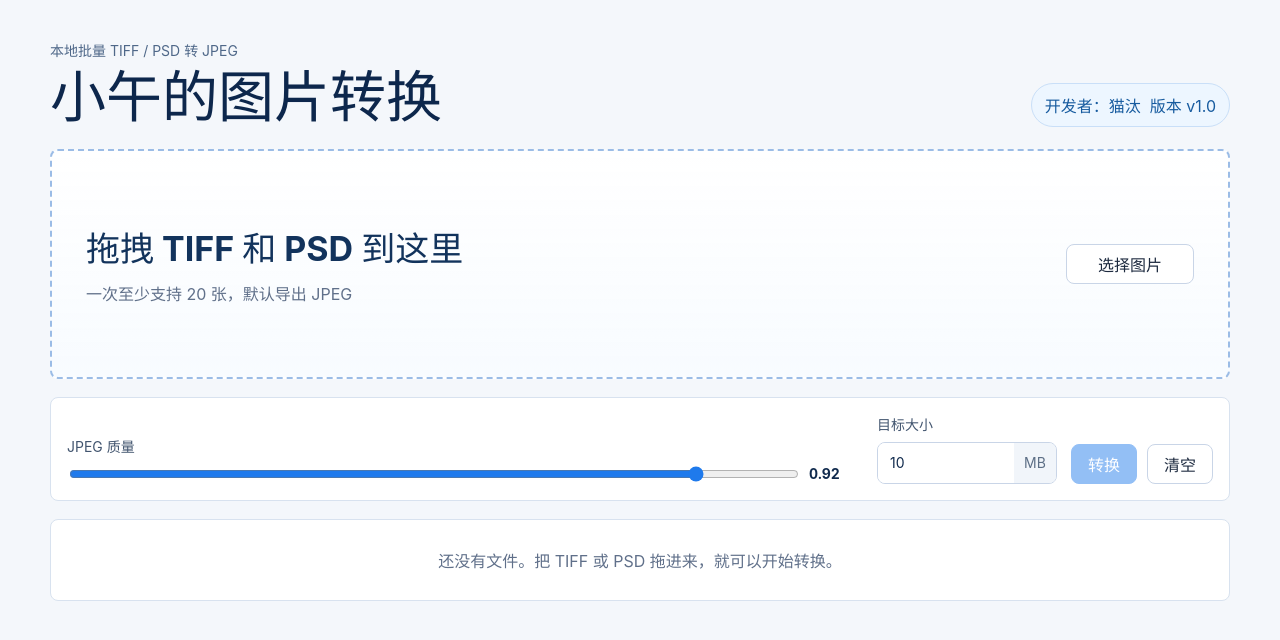
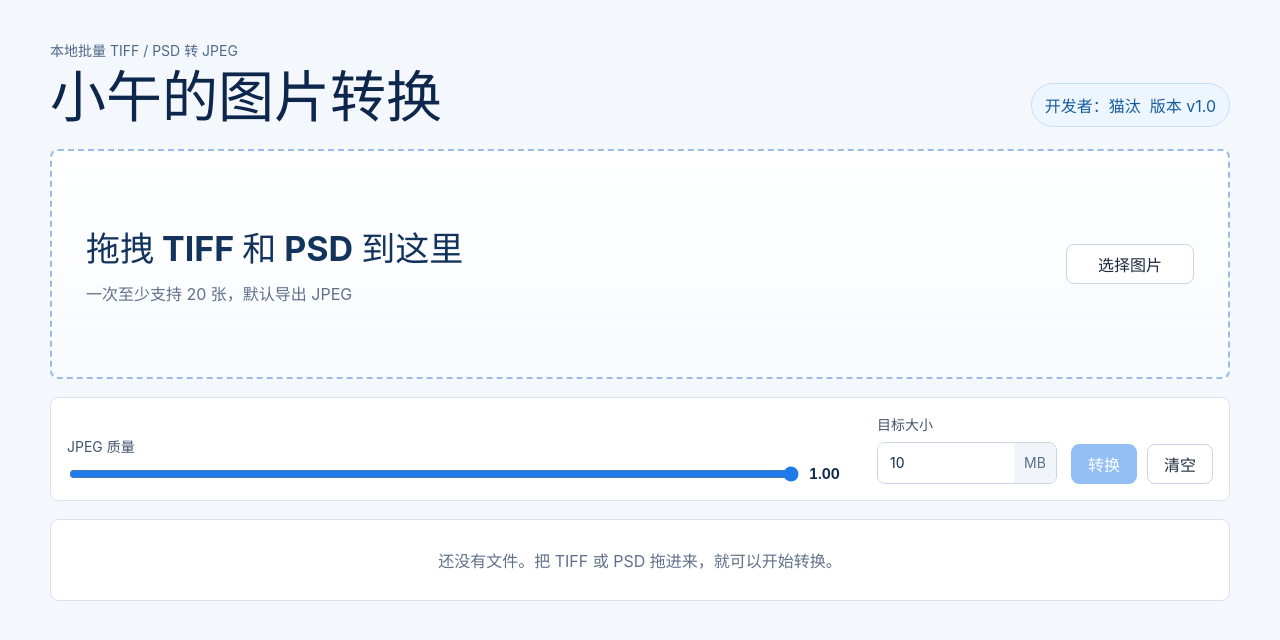
Before and after one commit to jiangmaotai-th/xiaowu-image-converter, a React (Vite) app: page / in a window 1280 px wide. Shown: the top 640 px of the page. Built offline with nearby package versions, Linux system fonts and the light colour scheme.

Commit message:
Set default JPEG quality to maximum

```diff
--- a/src/App.tsx
+++ b/src/App.tsx
@@ -15,7 +15,7 @@ const VISIBLE_ROWS = 500;
 export default function App() {
   const [jobIds, setJobIds] = useState<string[]>([]);
   const [jobsById, setJobsById] = useState<Record<string, ImageJob>>({});
-  const [quality, setQuality] = useState(0.92);
+  const [quality, setQuality] = useState(1);
   const [targetSizeMb, setTargetSizeMb] = useState(10);
   const [busy, setBusy] = useState(false);
   const [messages, setMessages] = useState<string[]>([]);
@@ -185,7 +185,7 @@ export default function App() {
 
     setMessages(
       downloadCount > 0
-        ? [`转换完成，已直接下载 ${downloadCount} 个 JPEG 文件。为避免越用越卡，已释放转换完成文件的内存。`]
+        ? [`转换完成，已直接下载 ${downloadCount} 个 JPEG 文件。`]
         : ['没有成功转换的文件，请查看列表中的错误提示。'],
     );
     setBusy(false);
```
Also changed, not shown: 1 other file (tests, documents, lock files or other folders).
